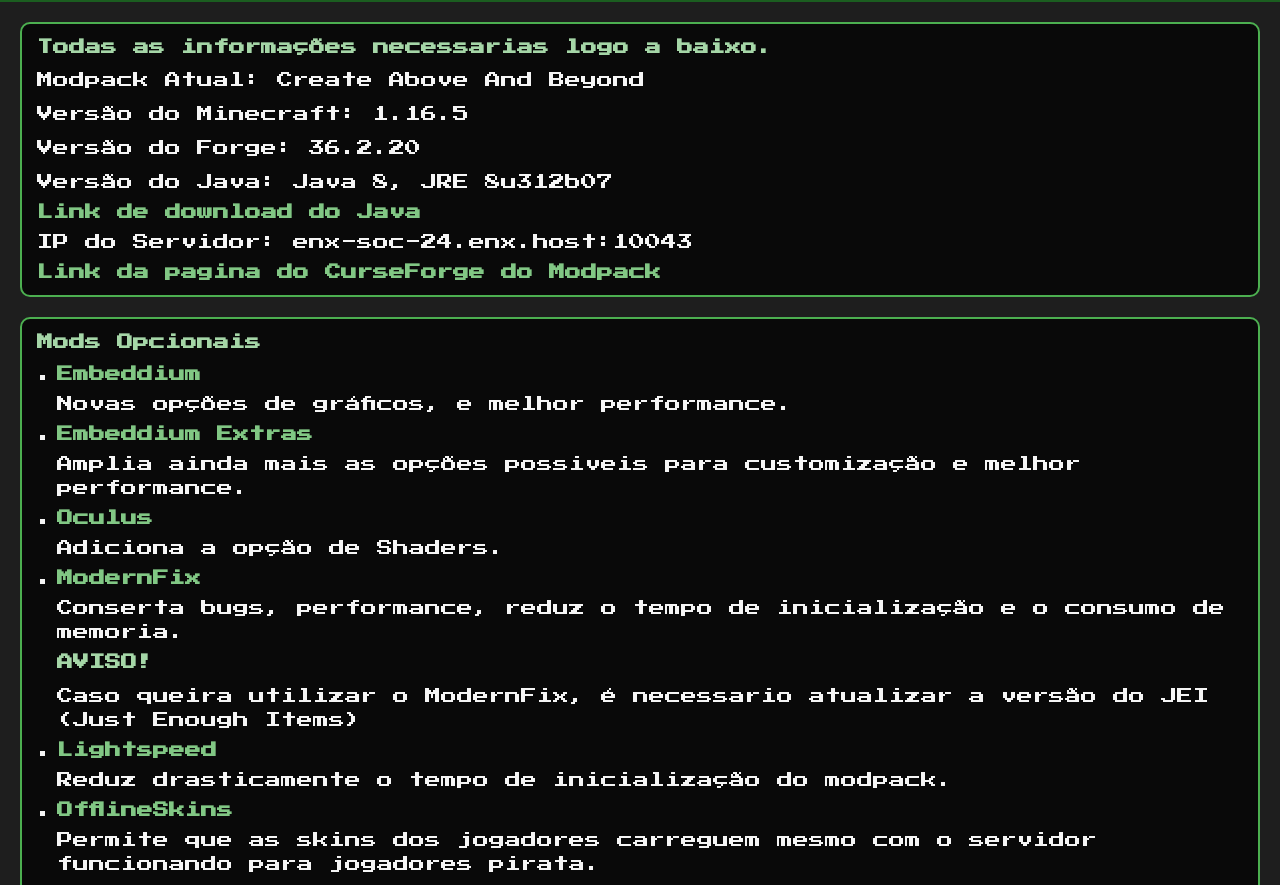
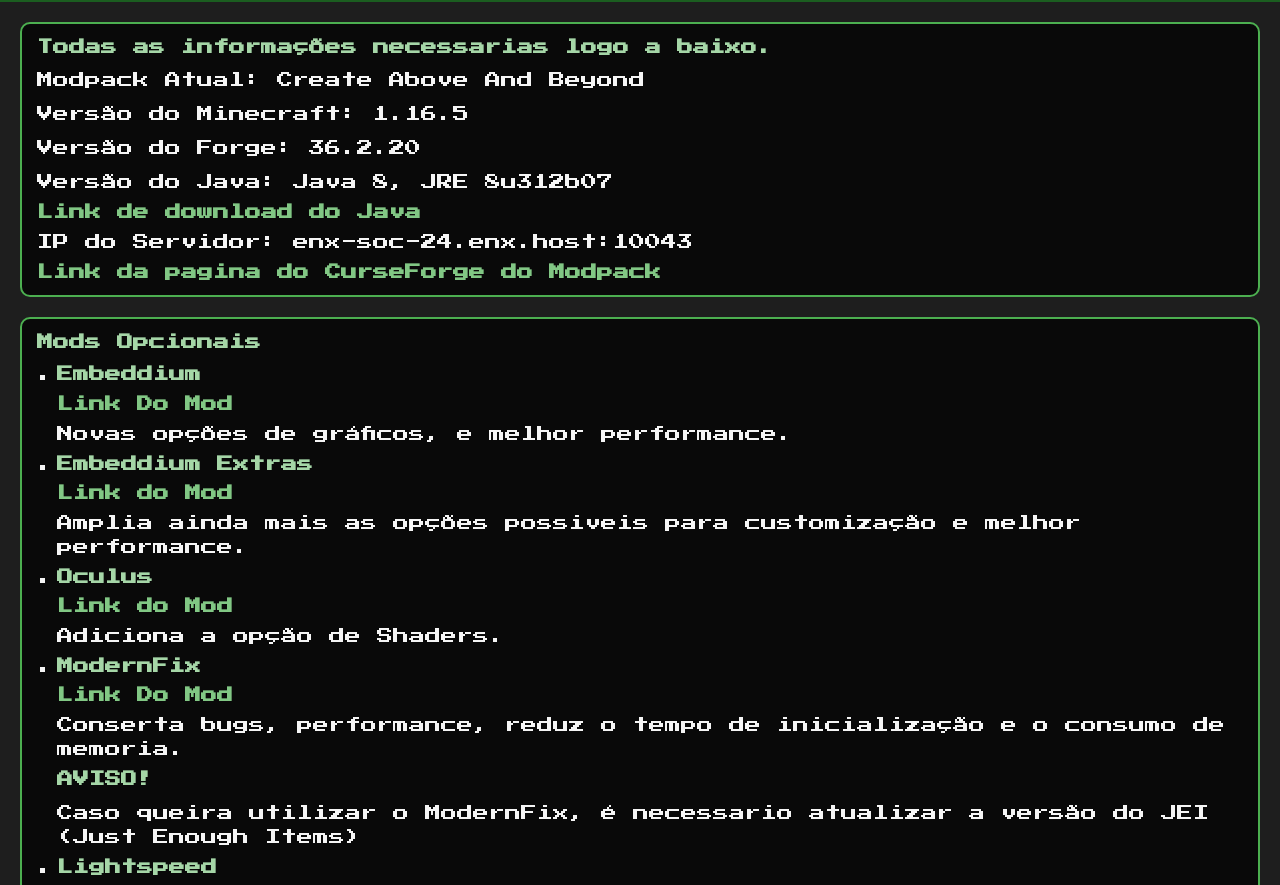
Before and after one commit to GuilhermeMRosa/NoixteMinecraft, a plain HTML site: page index.html in a window 1280 px wide. Shown: the part 66-951 px from the top of the page. Drawn offline with Linux system fonts and the light colour scheme.

Commit message:
Feat - update index.html

```diff
--- a/index.html
+++ b/index.html
@@ -36,17 +36,19 @@
           <ul>
             <li>
               <div>
+                <h2>Embeddium</h2>
                 <a href="https://www.curseforge.com/minecraft/mc-mods/embeddium"
-                  >Embeddium</a
+                  target="_blank">Link Do Mod</a
                 >
                 <p>Novas opções de gráficos, e melhor performance.</p>
               </div>
             </li>
             <li>
               <div>
+                <h2>Embeddium Extras</h2>
                 <a
                   href="https://www.curseforge.com/minecraft/mc-mods/embeddium-extras"
-                  >Embeddium Extras</a
+                  target="_blank">Link do Mod</a
                 >
                 <p>
                   Amplia ainda mais as opções possiveis para customização e
@@ -55,14 +57,16 @@
               </div>
             </li>
             <li>
+              <h2>Oculus</h2>
               <a href="https://www.curseforge.com/minecraft/mc-mods/oculus"
-                >Oculus</a
+                target="_blank">Link do Mod</a
               >
               <p>Adiciona a opção de Shaders.</p>
             </li>
             <li>
+              <h2>ModernFix</h2>
               <a href="https://www.curseforge.com/minecraft/mc-mods/modernfix"
-                >ModernFix</a
+                target="_blank">Link Do Mod</a
               >
               <p>
                 Conserta bugs, performance, reduz o tempo de inicialização e o
@@ -72,17 +76,19 @@
               <p>Caso queira utilizar o ModernFix, é necessario atualizar a versão do JEI (Just Enough Items)</p>
             </li>
             <li>
+              <h2>Lightspeed</h2>
               <a
                 href="https://www.curseforge.com/minecraft/mc-mods/lightspeedmod"
-                >Lightspeed</a
+                target="_blank">Link do Mod</a
               >
               <p>Reduz drasticamente o tempo de inicialização do modpack.</p>
             </li>
             <li>
               <div>
+                <h2>OfflineSkins</h2>
                 <a
                   href="https://www.curseforge.com/minecraft/mc-mods/offlineskins"
-                  >OfflineSkins</a
+                  target="_blank">Link do Mod</a
                 >
                 <p>
                   Permite que as skins dos jogadores carreguem mesmo com o
```
